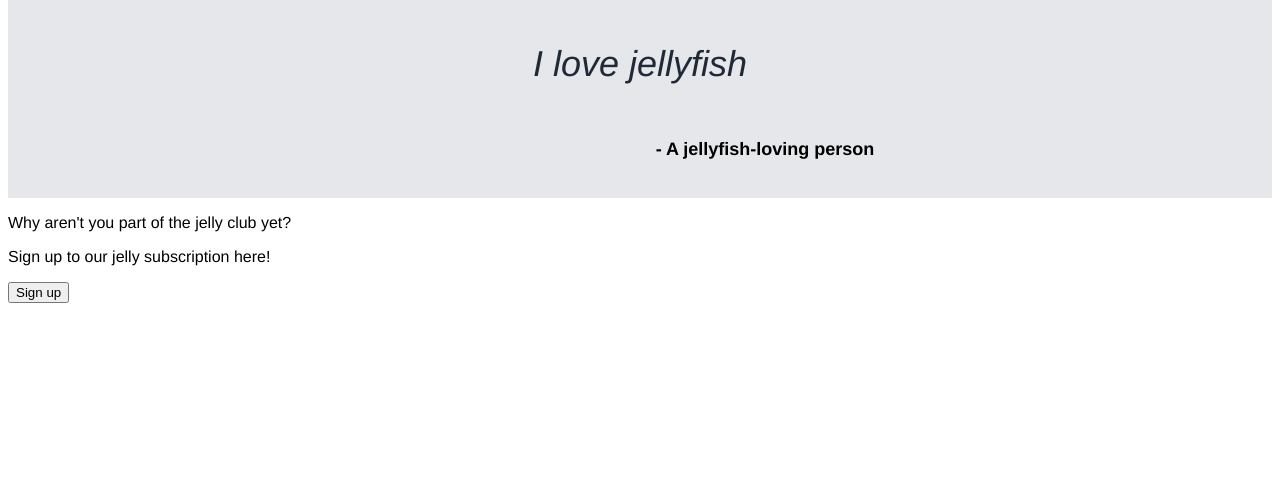
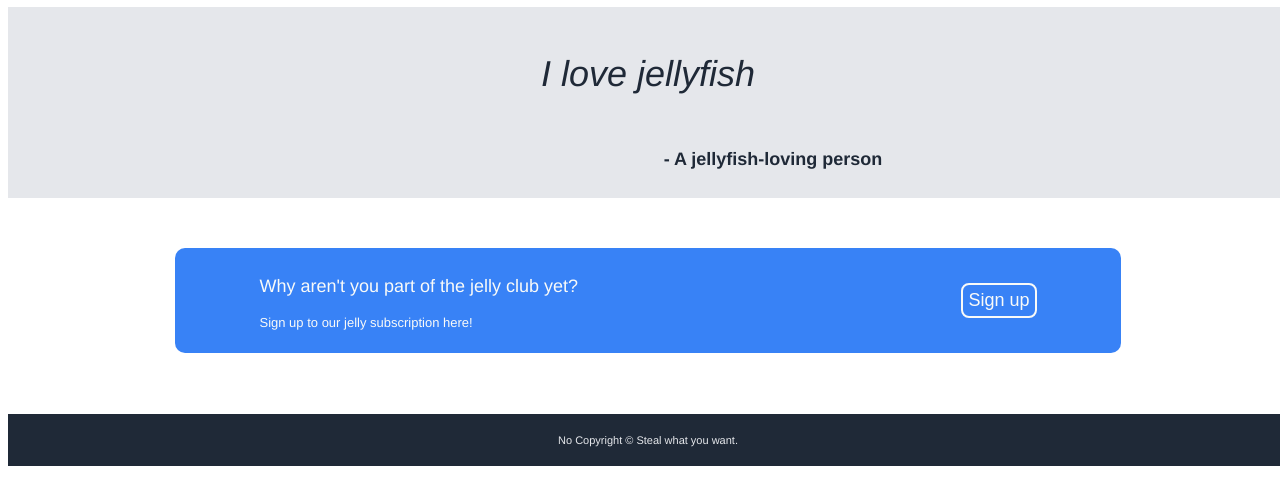
Before and after one commit to SourMicrowave/landing-page, a plain HTML site: page index.html in a window 1280 px wide. Shown: the part 941-1418 px from the top of the page. Before the commit the page ends 1252 px from the top, so only its background shows below. Drawn offline with Linux system fonts and the light colour scheme.

Commit message:
add style to content box 4 and footer. add new pages

```diff
--- a/index.html
+++ b/index.html
@@ -10,9 +10,9 @@
   <div class="header">
     <img class="logo" src="./images/jelly-logo.png">
     <div class="header-link-box">
-      <a href="">Jellyfish Species</a>
-      <a href="">Jellyfish Biographies</a>
-      <a href="">Jellyfish Recipes</a>
+      <a href="jellyfish-species.html">Jellyfish Species</a>
+      <a href="jellyfish-biographies.html">Jellyfish Biographies</a>
+      <a href="jellyfish-recipes.html">Jellyfish Recipes</a>
     </div>
   </div>
 
@@ -58,15 +58,15 @@
 
   <div class="content-box-4">
     <div class="ad-box">
-      <div>
+      <div class="ad-text">
         <p>Why aren't you part of the jelly club yet?</p>
-        <p>Sign up to our jelly subscription here!</p>
+        <p class="sign-up">Sign up to our jelly subscription here!</p>
       </div>
       <button>Sign up</button>
     </div>
   </div>
   <div class="footer">
-
+    <p>No Copyright © Steal what you want.</p>
   </div>
 
 </body>
--- a/style.css
+++ b/style.css
@@ -16,6 +16,8 @@ body {
   display: flex;
   justify-content: space-between;
   height: 80px;
+  width: 100vw;
+
 }
 
 .logo {
@@ -44,6 +46,7 @@ body {
   font-weight: 800;
   color: #F9FAF8;
   margin: 0;
+  padding: 10px 0px;
 }
 
 
@@ -52,8 +55,9 @@ body {
   justify-content: center;
   align-items: top;
   height: 460px;
-  padding-top: 80px;
-  padding-bottom: 80px;
+  padding-top: 40px;
+  padding-bottom: 60px;
+  width: 100vw;
 }
 
 
@@ -98,6 +102,8 @@ body {
   display: flex;
   flex-direction: column;
   align-items: center;
+  padding: 10px 0px;
+  width: 100vw;
 }
 
 .content-box-2 h2 {
@@ -144,7 +150,8 @@ body {
   display: flex;
   flex-direction: column;
   align-items: center;
-  padding: 20px;
+  padding: 10px 0px;
+  width: 100vw;
 }
 
 .jelly-quote {
@@ -158,4 +165,63 @@ body {
   font-size: 18px;
   font-weight: 800;
   margin-left: 250px;
+  color: #1F2937;
 }
+
+/* content-box-4 */
+
+.content-box-4 {
+  display: flex;
+  justify-content: center;
+  padding: 50px 0px;
+  width: 100vw;
+}
+
+.ad-box {
+  background-color: #3882F6;
+  gap: 250px;
+  display: flex;
+  justify-content: space-between;
+  align-items: center;
+  padding: 10px;
+  margin: 0px 20%;
+  border-radius: 10px;
+  flex: 1;
+}
+
+.ad-text {
+  margin-left: 8%;
+  font-size: 18px;
+  color: #F9FAF8;
+  width: 600px;
+}
+
+.ad-box button {
+  margin-right: 8%;
+  padding: 5px;
+  font-size: 18px;
+  white-space: nowrap; /*stops text going on new line*/
+  background-color: #3882F6;
+  border-style: solid;
+  border-color: #F9FAF8;
+  color: #F9FAF8;
+  border-radius: 8px;
+}
+
+.sign-up {
+  font-size: 13px;
+}
+
+/* footer */
+
+.footer {
+  background-color: #1F2937;
+  width: 100vw;
+}
+
+.footer p {
+  color: #E5E7EB;
+  padding: 20px 0px;
+  font-size: 11px;
+  text-align: center;
+}
```
Also changed, not shown: jellyfish-biographies.html (added, +11 -0 lines), jellyfish-recipes.html (added, +11 -0 lines), jellyfish-species.html (added, +12 -0 lines).
